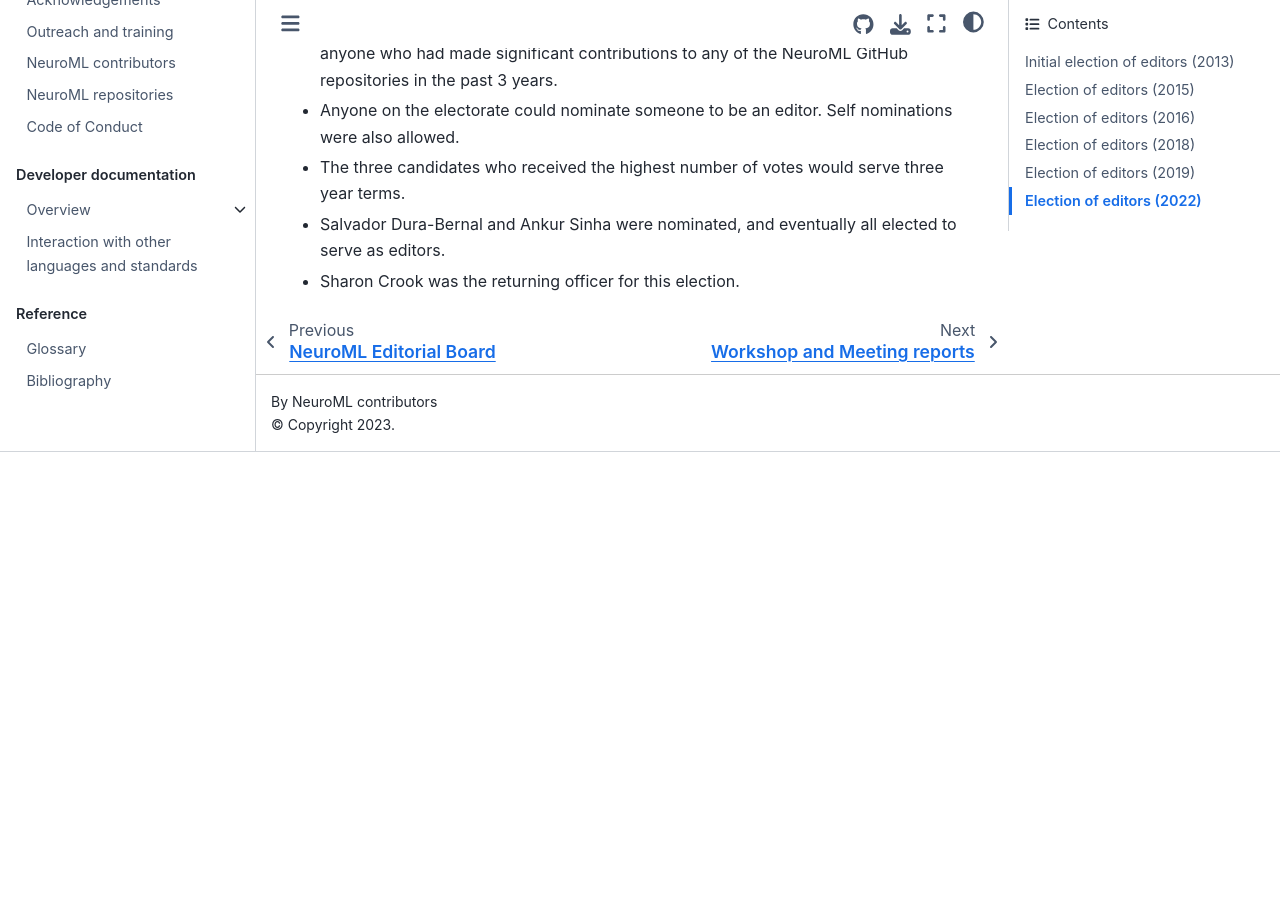
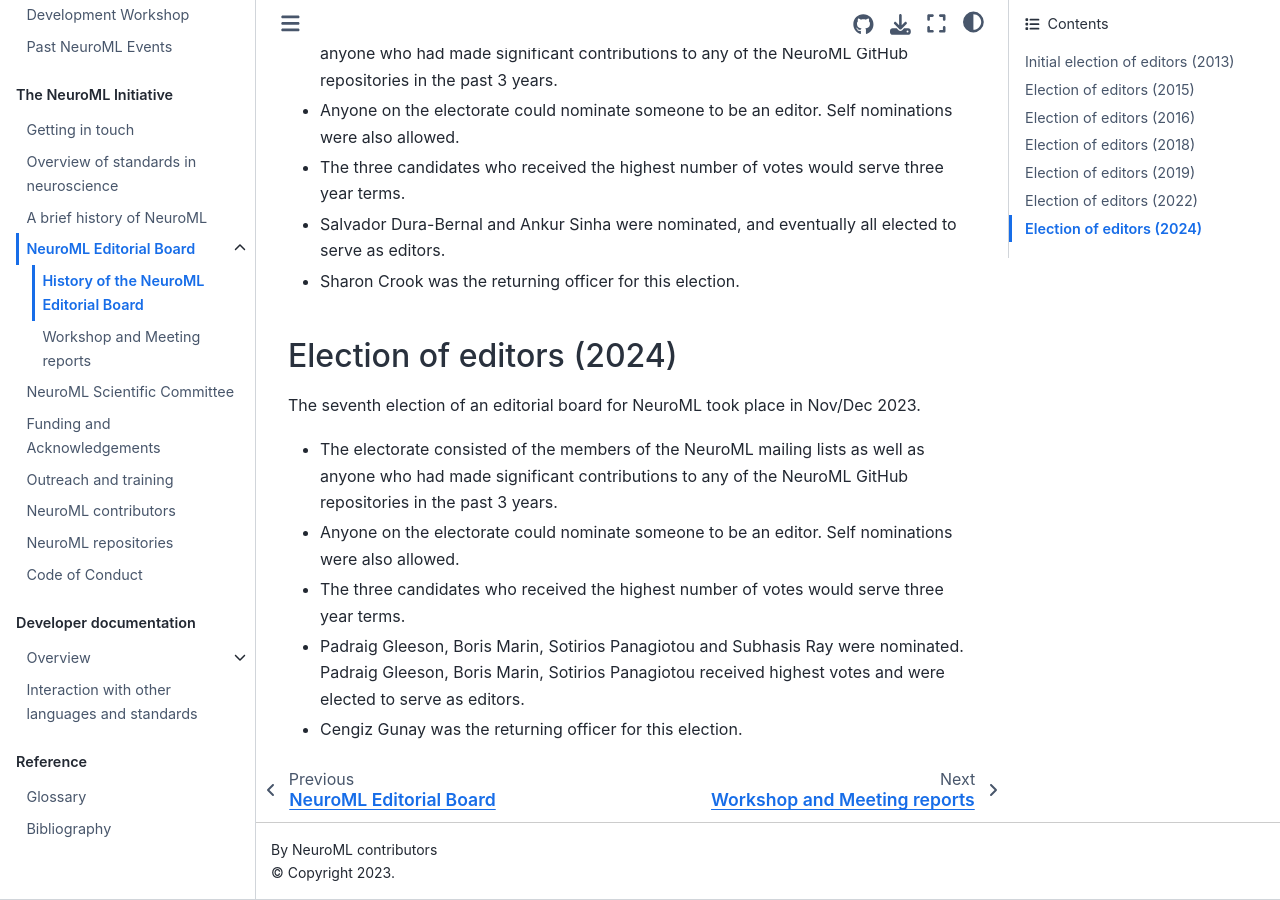
Before and after one commit to NeuroML/Documentation, a Jupyter Book: the page built from source/NeuroMLOrg/BoardHistory.md, in a window 1280 px wide and 900 px high, scrolled down 2307 px. Built offline with Jupyter Book 1.0.4 settings and Sphinx 7.4.7 and the Sphinx Book theme 1.1.4, drawn with Linux system fonts in a browser that asks for light colours; pages that are not in the unit, such as notebooks, are missing from menus; before the commit the page ends 2759 px from its top, so only the background shows below that.

Commit message:
feat: add board history entry

```diff
--- a/source/NeuroMLOrg/BoardHistory.md
+++ b/source/NeuroMLOrg/BoardHistory.md
@@ -57,3 +57,12 @@ The sixth election of an editorial board for NeuroML took place in Nov/Dec 2021.
 - The three candidates who received the highest number of votes would serve three year terms.
 - Salvador Dura-Bernal and Ankur Sinha were nominated, and eventually all elected to serve as editors.
 - Sharon Crook was the returning officer for this election.
+
+## Election of editors (2024)
+The seventh election of an editorial board for NeuroML took place in Nov/Dec 2023.
+
+- The electorate consisted of the members of the NeuroML mailing lists as well as anyone who had made significant contributions to any of the NeuroML GitHub repositories in the past 3 years.
+- Anyone on the electorate could nominate someone to be an editor. Self nominations were also allowed.
+- The three candidates who received the highest number of votes would serve three year terms.
+- Padraig Gleeson, Boris Marin, Sotirios Panagiotou and Subhasis Ray were nominated. Padraig Gleeson, Boris Marin, Sotirios Panagiotou received highest votes and were elected to serve as editors.
+- Cengiz Gunay was the returning officer for this election.
```
